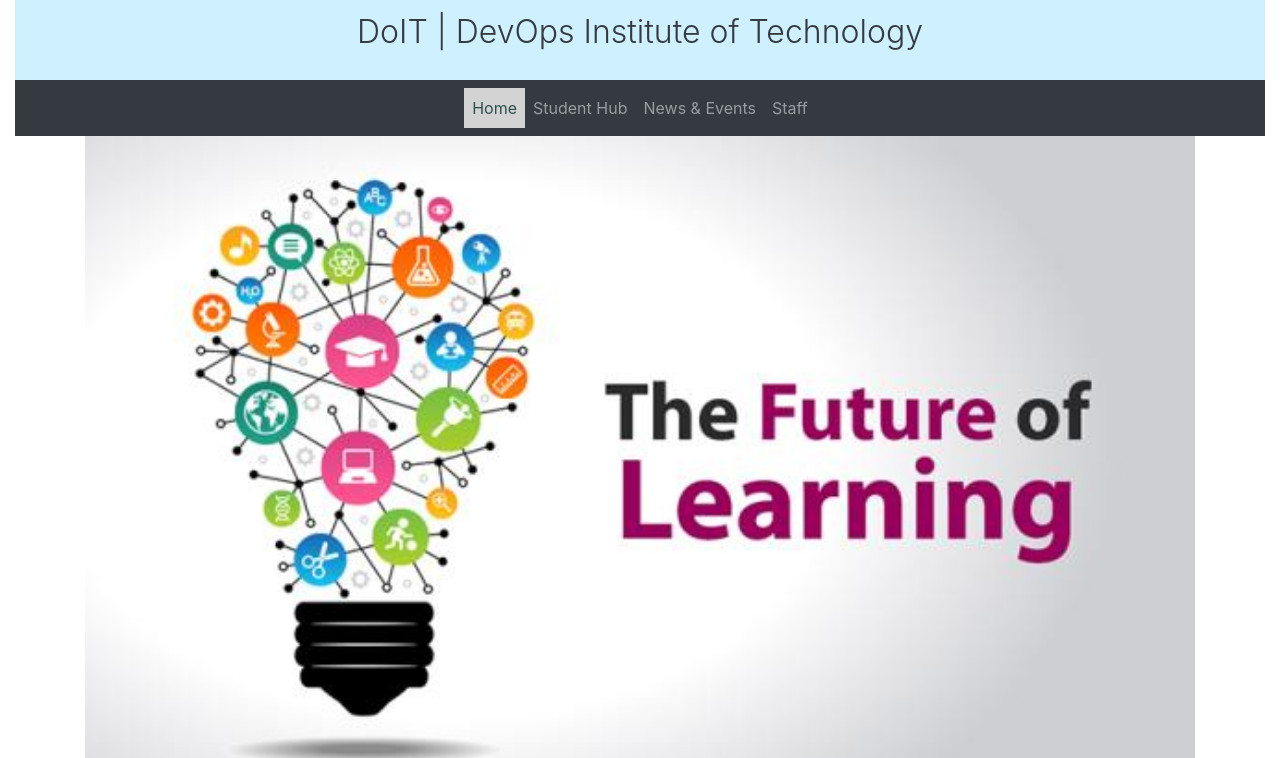
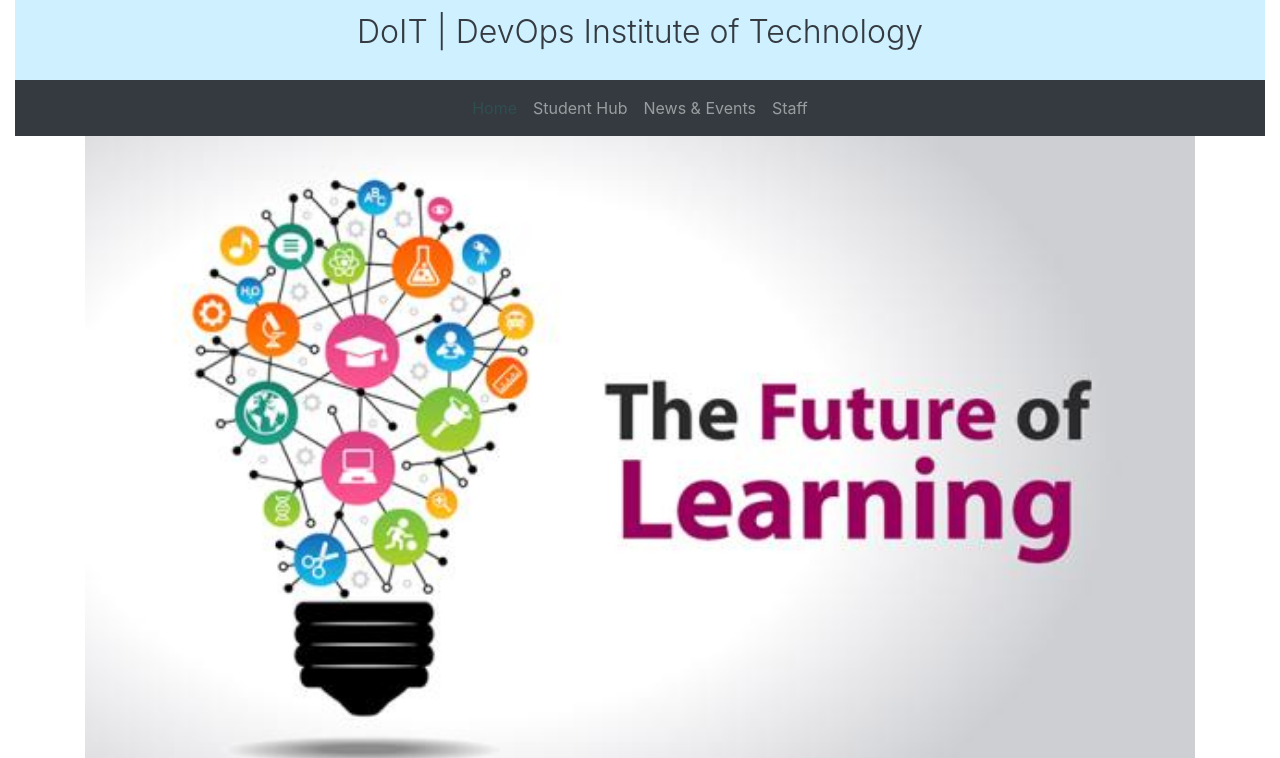
Before and after one commit to Christopherconaghan/D.O.I.T, a PHP site: page /index.html in a window 1280 px wide, with the pointer over the restyled element. Shown: the top 758 px of the page. Run offline with PHP 8.4, Linux system fonts and the light colour scheme; some libraries are stand-ins or nearby versions.

Commit message:
changed menu hover colour

```diff
--- a/css/doit.css
+++ b/css/doit.css
@@ -35,7 +35,7 @@
 }
 
 .navbar a:hover, .dropdown:hover  .dropbtn{
-    background-color:lightgray;
+    background-color:none;
     width: 95 px;
     color:te;
     text-decoration: none;
@@ -64,7 +64,7 @@
     display: block;
 }
 .dropdown-content a:hover{
-    background-color: lightgray;
+    background-color: none;
     min-width: 100%;
 }
 
```
